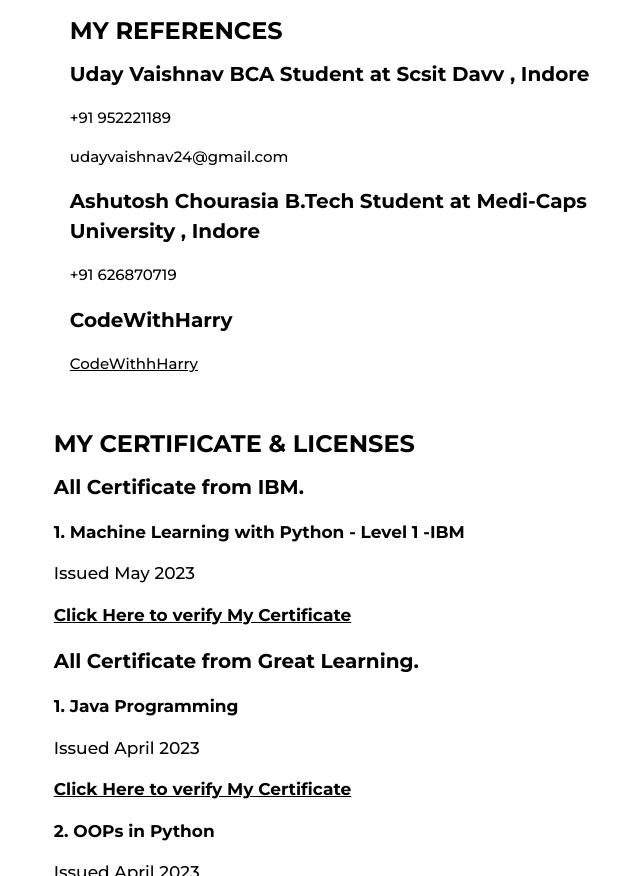
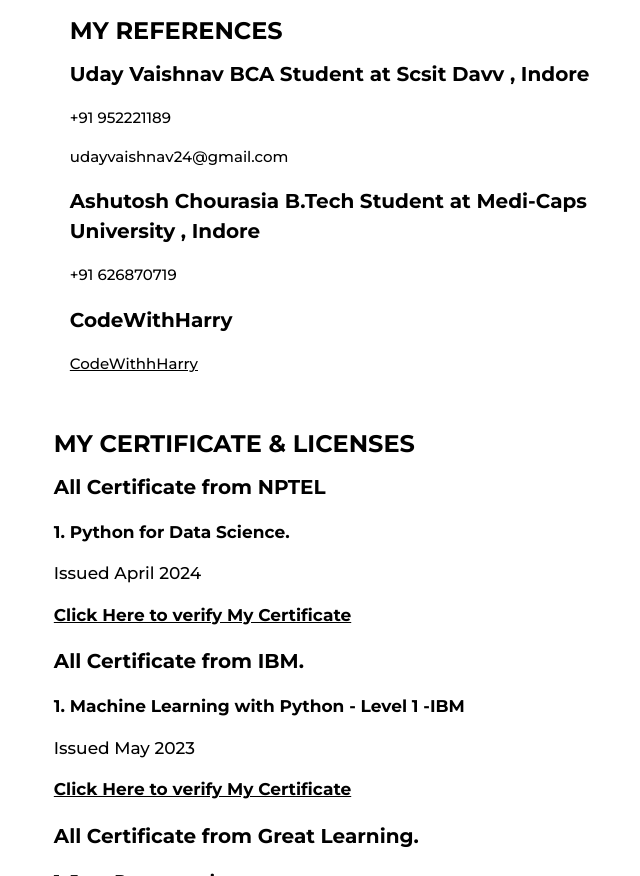
Before and after one commit to AbhishekChourasia29/AbhiWebResume, a plain HTML site: page index.html in a window 1280 px wide. Shown: the part 4206-5082 px from the top of the page, without its empty margins (459-1099 px from the left). Drawn offline with nearby package versions, Linux system fonts and the light colour scheme.

Commit message:
index.html

```diff
--- a/index.html
+++ b/index.html
@@ -164,7 +164,7 @@ development, and data analytics.
               <h3 class="w3-border-amber"><b>MY EDUCATION</b></h3>
                 <h4>Bachelor of Technology in Computer Science & Engineering at Medicaps University Indore.(Program Transferred)</h4>
                 <p>August 2023 - May 2025 </p>
-                <p>Grade - 8.8 CGPA in Till Fourth Semester</p>
+                <p>Grade - 9.71 CGPA in Till Fifth Semester</p>
                 <br></br>
                 <h4>Bachelor of Science in Computer Science(AIML) at Medicaps University Indore.</h4>
                 <p>August 2021 - June 2023 </p>
@@ -207,6 +207,13 @@ development, and data analytics.
  <!---Certificate Section-->
  <div id ="mycertificate" class="w3-container w3-margin-top-2 w3-cursive">
   <h3 class="w3-border-amber"><b>MY CERTIFICATE & LICENSES</b></h3>
+   <h4>All Certificate from NPTEL</h4>
+    <ul class="w3-ul" style="font-weight: 500;font-size: 17px;">
+      <li><b>1. Python for Data Science.</b></li>
+      <ul class="w3-ul" style="font-weight: 500;">
+        <li>Issued April 2024</li>
+        <a href="https://media.licdn.com/dms/image/D4D2DAQEyIty-uzKURw/profile-treasury-image-shrink_800_800/0/1712584419632?e=1713268800&v=beta&t=Fe2px286OudxgZLotga5if8bILIfbZJZw1htmelGE4M"><b><li>Click Here to verify My Certificate</b></li></a>
+      </ul>
    <h4>All Certificate from IBM.</h4>
     <ul class="w3-ul" style="font-weight: 500;font-size: 17px;">
       <li><b>1. Machine Learning with Python - Level 1 -IBM</b></li>
```
